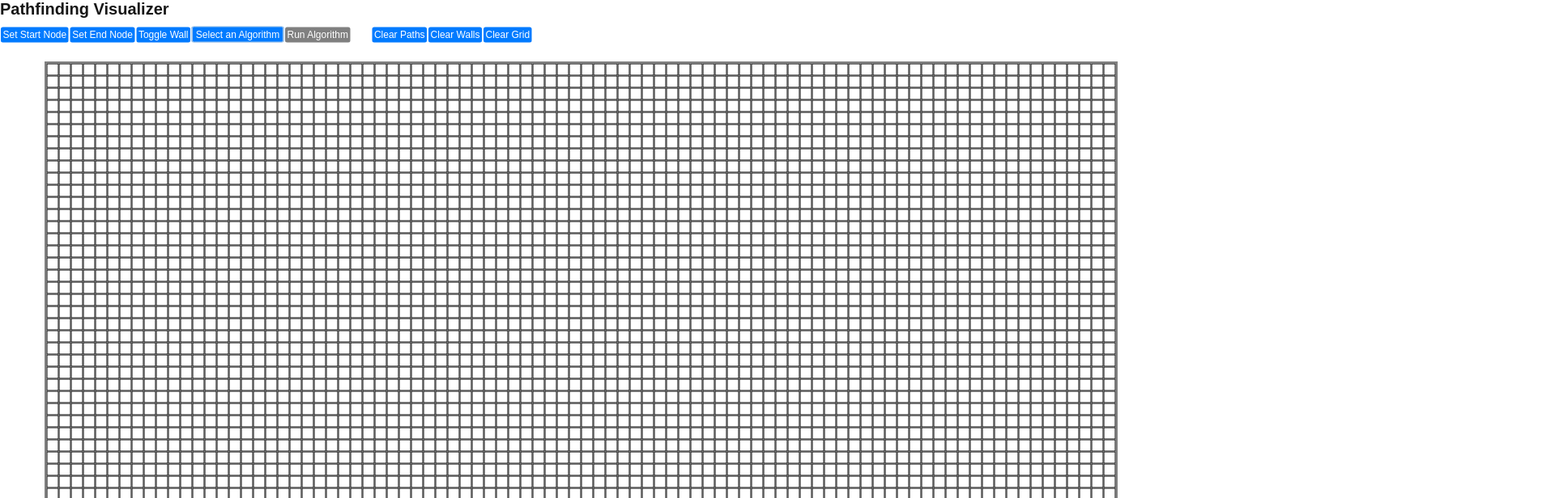
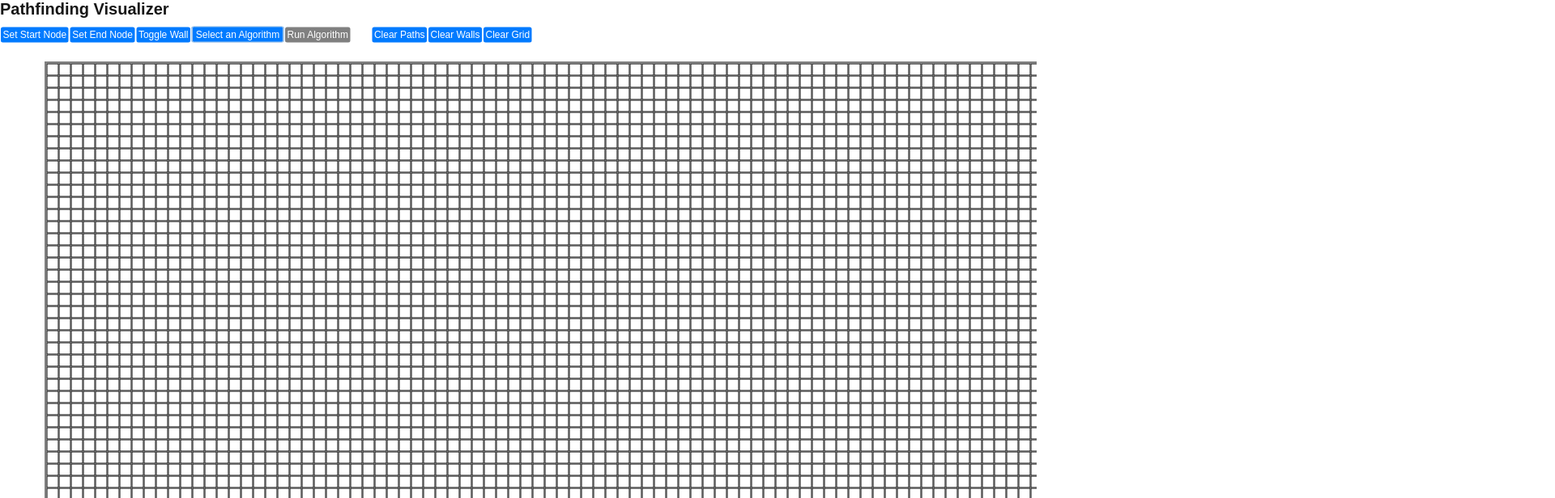
Before and after one commit to NomadicSasquatch/Pathfinding-Visualiser, a Next.js app: page / in a window 1280 px wide. Shown: the top 616 px of the page at 81% size, 1920 px wide, since content can reach past the window. Built offline with nearby package versions, Linux system fonts and the light colour scheme.

Commit message:
Chore: Code housekeeping

```diff
--- a/src/app/components/Pathfinding Visualiser/PathfindingVisualiser.js
+++ b/src/app/components/Pathfinding Visualiser/PathfindingVisualiser.js
@@ -7,7 +7,6 @@
 - tutorial/walkthrough that can runs on first render and when user clicks on the tutorial button
 */
 
-// TODO: end and start node wall overlap logic bug
 import React, { useState, useEffect, useRef } from 'react';
 import Grid from '../Grid/Grid';
 import styles from './PathfindingVisualiser.module.css';
@@ -567,7 +566,7 @@ export default function PathfindingVisualizer() {
 
       </ControlPanel>
       <Grid grid={grid} setGrid={setGrid} onMouseDown={handleMouseDown} onMouseUp={handleMouseUp} onMouseEnter={handleMouseEnter} actionState={currentAction}/>
-      <div className={styles.debugDisplay}>
+      {/* <div className={styles.debugDisplay}>
         <strong>Current Action:</strong> {currentAction}
       </div>
       <div className={styles.debugDisplay}>
@@ -575,7 +574,7 @@ export default function PathfindingVisualizer() {
       </div>
       <div className={styles.debugDisplay}>
         <strong> Mouse Status:</strong> {isMouseDown? "mouseDown" : "mouseUp"}
-      </div>
+      </div> */}
     </div>
   );
 }
--- a/src/app/globals.css
+++ b/src/app/globals.css
@@ -13,8 +13,8 @@
 html,
 body {
   max-width: 100vw;
-  /* overflow-x: hidden;
-  overflow: hidden; */
+  overflow-x: hidden;
+  overflow: hidden;
 }
 
 body {
@@ -23,7 +23,7 @@ body {
   font-family: Arial, Helvetica, sans-serif;
   -webkit-font-smoothing: antialiased;
   -moz-osx-font-smoothing: grayscale;
-  /* overflow: hidden; */
+  overflow: hidden;
 }
 
 * {
```
